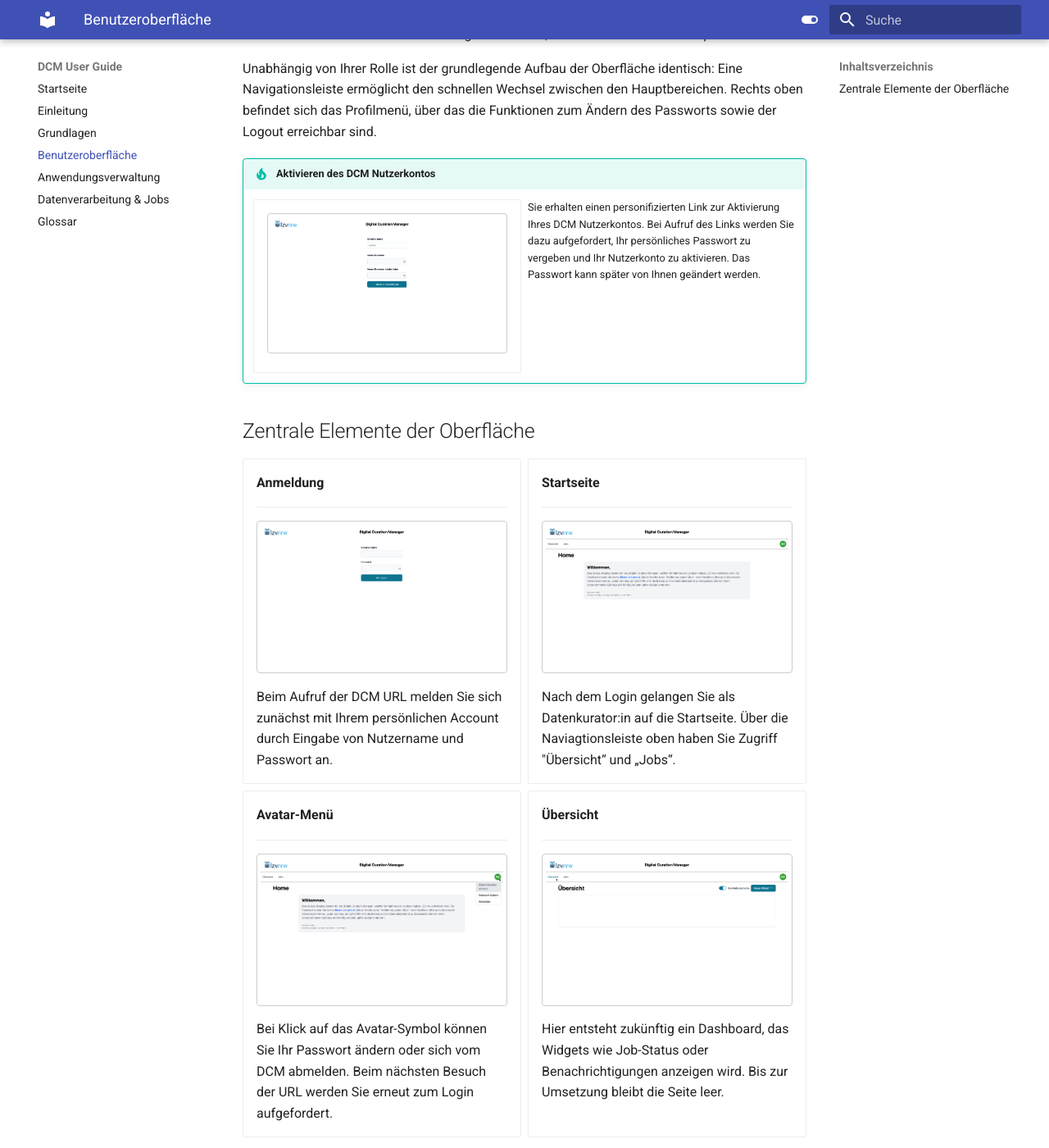
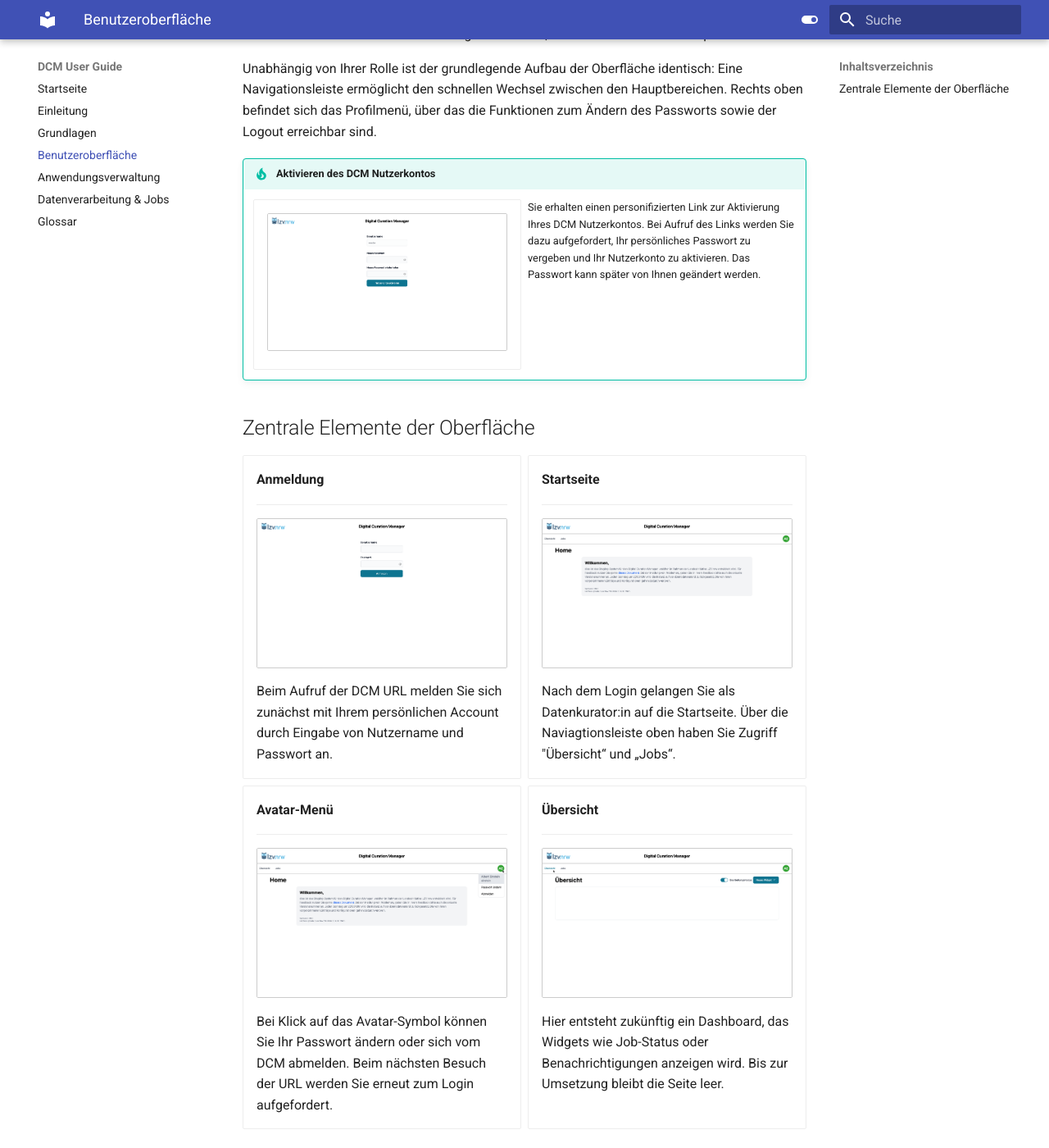
Before and after one commit to slenartz/dcm-user-manual, an MkDocs documentation site: the page built from docs/benutzeroberflaeche.md, in a window 1280 px wide and 1400 px high, scrolled down 336 px. Shown: the whole window at 82% size. Built offline with MkDocs 1.6.1 and Material for MkDocs 9.7.7, drawn with Linux system fonts in a browser that asks for light colours.

Commit message:
Refactor image frame styles for consistency

```diff
--- a/docs/stylesheets/extra.css
+++ b/docs/stylesheets/extra.css
@@ -1,5 +1,9 @@
 .image-frame {
     border: 1px solid #ccc;
-    padding: 4px;
-    border-radius: 4px;
+    padding: 0px;
+    border-radius: 2px;
 }
+
+[data-md-color-scheme="slate"] .image-frame {
+  border-color: hwb(0 100% 0% / 0);
+}
```
